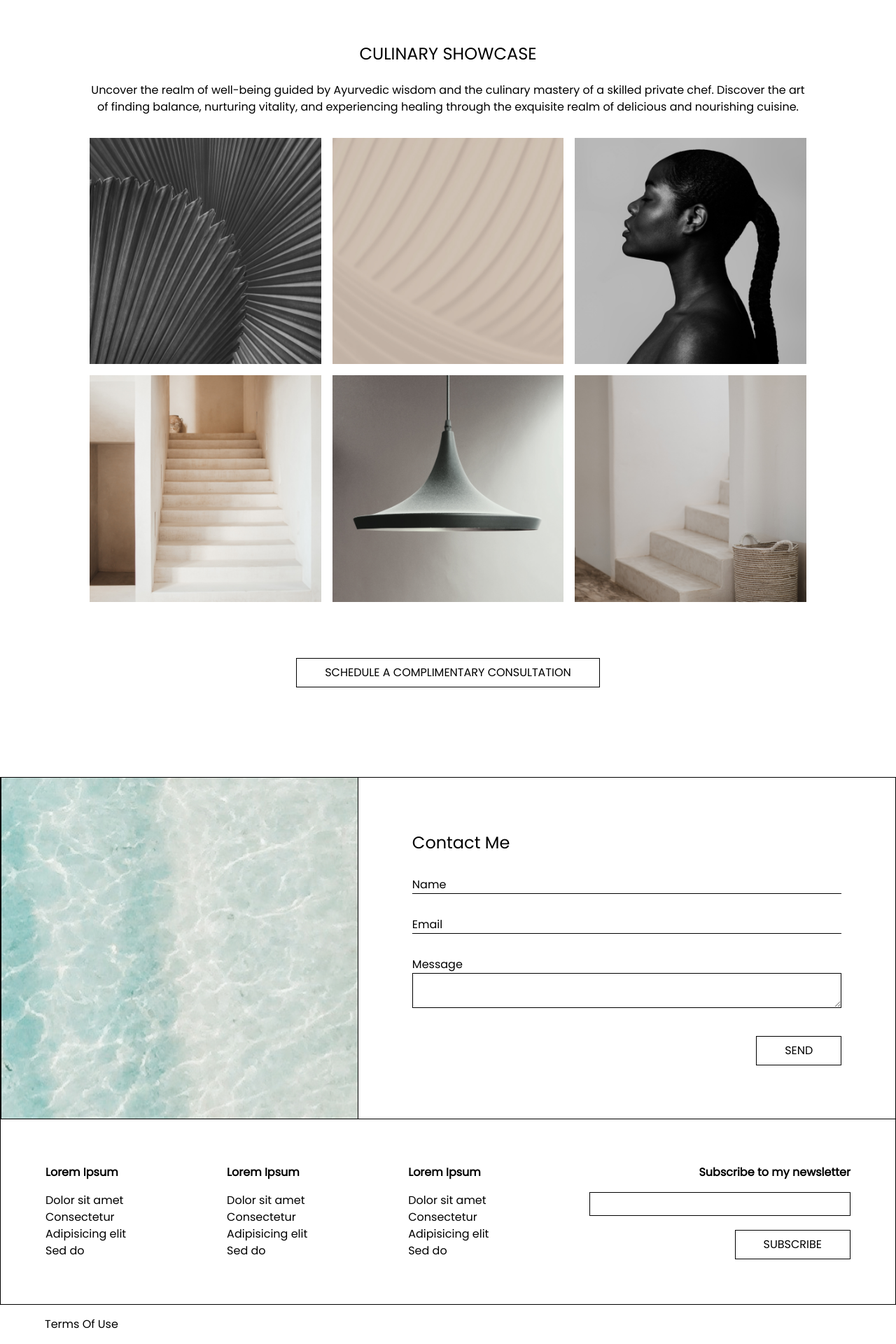
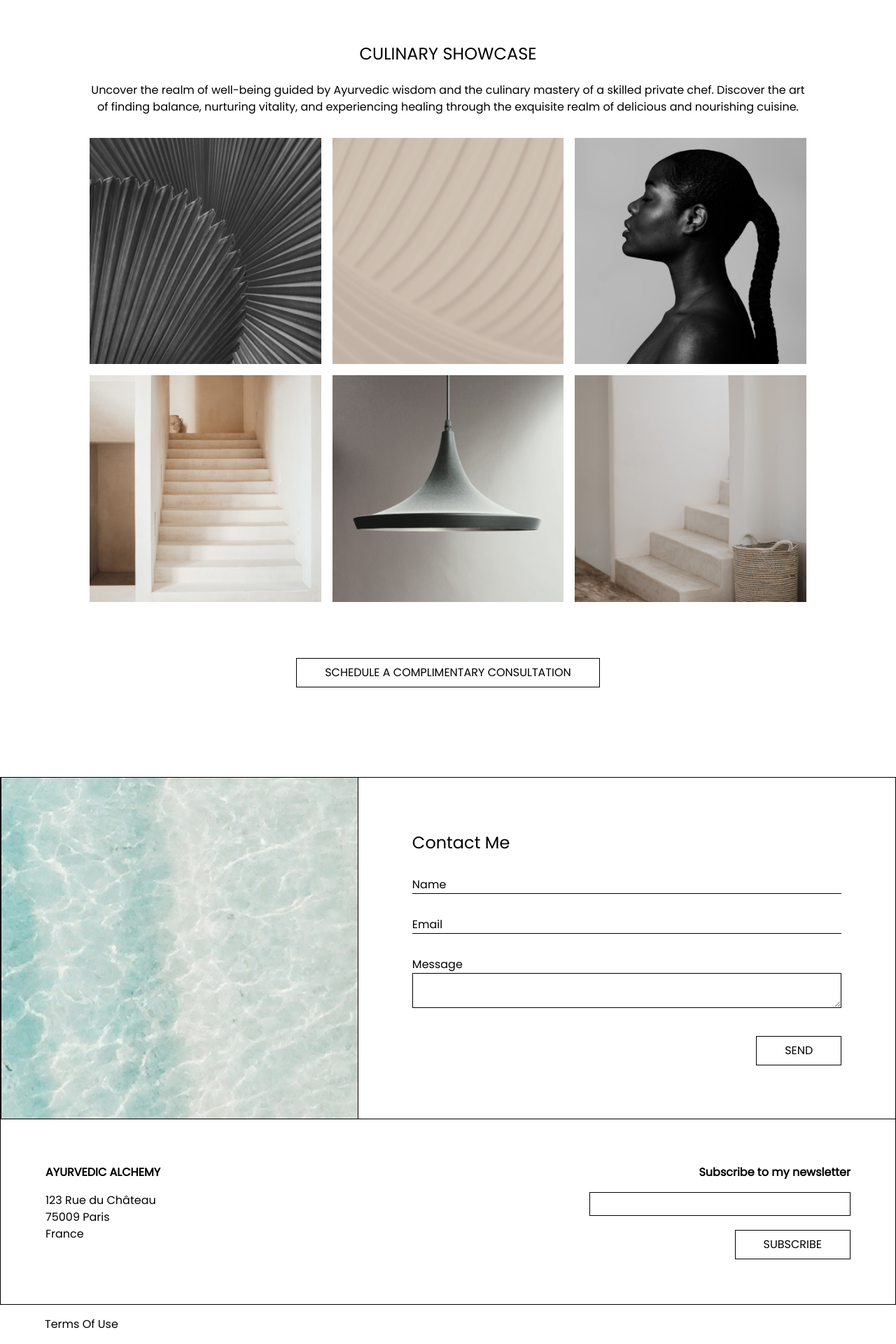
Before and after one commit to brittwoodard/bootcamp-project-1, a Jekyll site: the page built from index.html, in a window 1280 px wide. Shown: the part 2530-4450 px from the top of the page at 70% size. Built offline with Jekyll 4.4.1, drawn with Linux system fonts in a browser that asks for light colours; nearby versions of some CDN libraries.

```diff
--- a/_includes/head.html
+++ b/_includes/head.html
@@ -7,10 +7,15 @@
   <!-- Google Fonts -->
   <link rel="preconnect" href="https://fonts.googleapis.com">
   <link rel="preconnect" href="https://fonts.gstatic.com" crossorigin>
-    <link href="https://fonts.googleapis.com/css2?family=Montserrat:ital,wght@0,400;0,500;1,400;1,500&family=Poppins:ital@0;1&display=swap" rel="stylesheet">
+  <link
+    href="https://fonts.googleapis.com/css2?family=Montserrat:ital,wght@0,400;0,500;1,400;1,500&family=Poppins:ital@0;1&display=swap"
+    rel="stylesheet">
+
+  <!-- Font Awesome -->
+  <link rel="stylesheet" href="https://cdnjs.cloudflare.com/ajax/libs/font-awesome/6.2.1/css/all.min.css">
 
   <!-- Custom Stylesheet -->
-    <link rel="stylesheet" type="text/css" href="style.css"/>
+  <link rel="stylesheet" type="text/css" href="style.css" />
 
   <!-- Tailwind -->
   <script src="https://cdn.tailwindcss.com"></script>
--- a/_includes/site-footer.html
+++ b/_includes/site-footer.html
@@ -1,27 +1,14 @@
 <footer>
-    <div class="grid grid-cols-9 gap-4 p-5p border-l border-r border-black">
+    <div class="grid grid-cols-3 gap-4 p-5p border-l border-r border-black">
         <div class="col-span-2">
-            <h3 class="font-semibold mb-4">Lorem Ipsum</h3>
-            <a class="block" href="#">Dolor sit amet</a>
-            <a class="block" href="#">Consectetur</a>
-            <a class="block" href="#">Adipisicing elit</a>
-            <a class="block" href="#">Sed do</a>
+            <h3 class="font-semibold mb-4">AYURVEDIC ALCHEMY</h3>
+            <a href="https://maps.google.com/maps?q=Paris" target="_blank">
+                <p>123 Rue du Château</p>
+                <p>75009 Paris</p>
+                <p>France</p>
+            </a>
         </div>
-        <div class="col-span-2">
-            <h3 class="font-semibold mb-4">Lorem Ipsum</h3>
-            <a class="block" href="#">Dolor sit amet</a>
-            <a class="block" href="#">Consectetur</a>
-            <a class="block" href="#">Adipisicing elit</a>
-            <a class="block" href="#">Sed do</a>
-        </div>
-        <div class="col-span-2">
-            <h3 class="font-semibold mb-4">Lorem Ipsum</h3>
-            <a class="block" href="#">Dolor sit amet</a>
-            <a class="block" href="#">Consectetur</a>
-            <a class="block" href="#">Adipisicing elit</a>
-            <a class="block" href="#">Sed do</a>
-        </div>
-        <div class="col-span-3 text-right">
+        <div class="text-right">
             <h3 class="font-semibold mb-4">Subscribe to my newsletter</h3>
             <form class="grid grid-cols-1 gap-3">
                 <!-- Email -->
--- a/style.css
+++ b/style.css
@@ -25,4 +25,10 @@
         background-position: center;
     }
 
+    .fas {
+        size: 2.5rem;
+        padding: 0 1rem 0.5rem 0;
+        margin: 0 1rem 0.5rem 0;
+    }
+
 }
```
Lines whose indentation alone changed are shown as unchanged.
